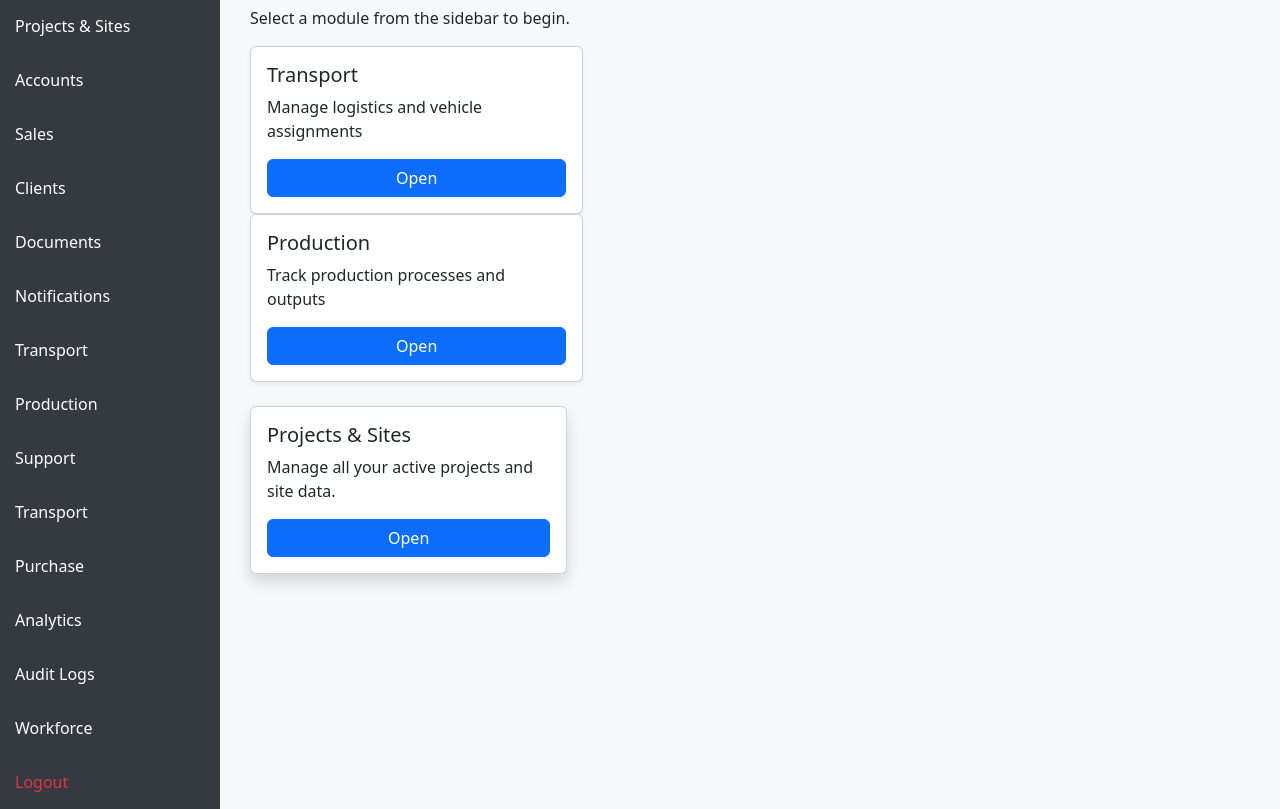
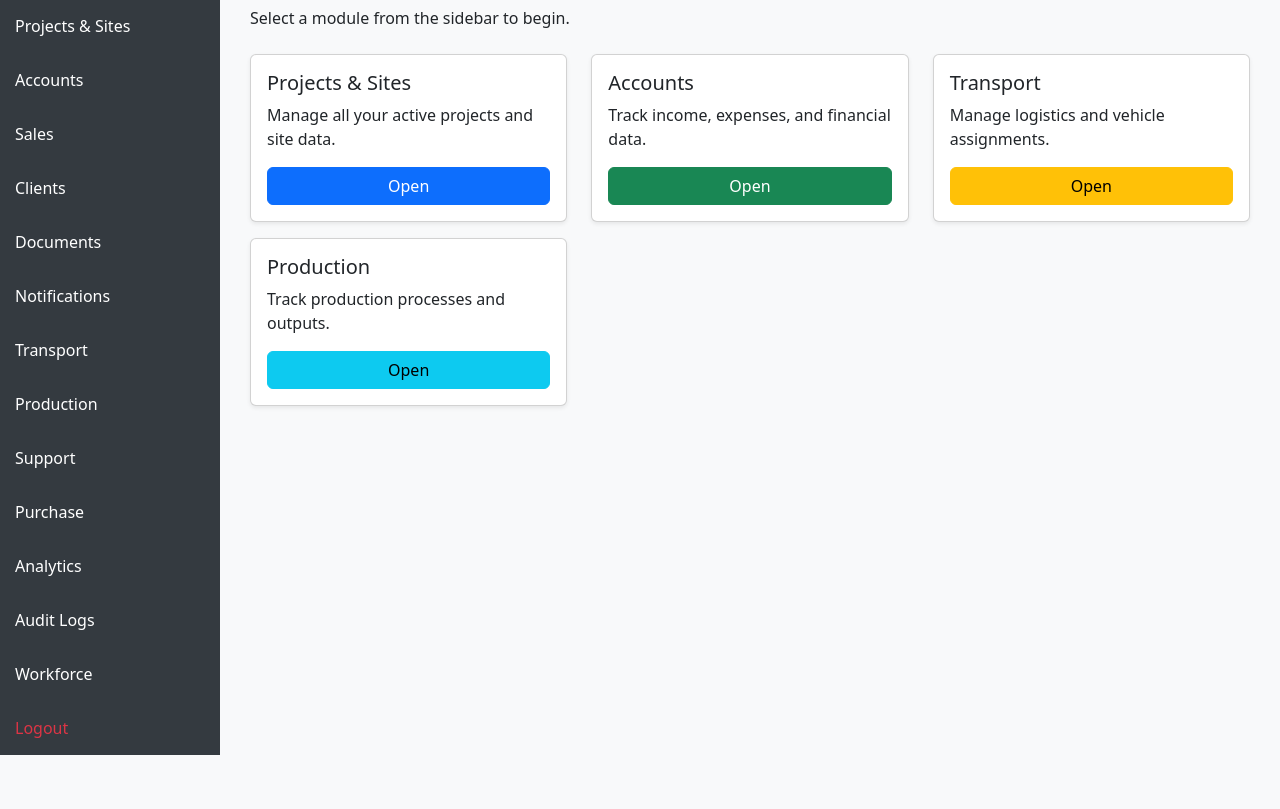
Before and after one commit to Madhan12-tech/erp-management-system, a Python web app: template templates/dashboard.html in a window 1280 px wide. Shown: the part 70-879 px from the top of the page. After the commit the page ends 825 px from the top, so only its background shows below. Run offline with Jinja, Linux system fonts and the light colour scheme; the template is opened without the code that fills it, so the values that code supplies are empty.

Commit message:
Update dashboard.html

```diff
--- a/templates/dashboard.html
+++ b/templates/dashboard.html
@@ -35,6 +35,7 @@
         }
         .card:hover {
             transform: scale(1.02);
+            box-shadow: 0 0 15px rgba(0, 0, 0, 0.2);
         }
     </style>
 </head>
@@ -42,7 +43,7 @@
     <div class="sidebar">
         <h4 class="text-center py-3">ERP Modules</h4>
         <a href="/project-sites">Projects & Sites</a>
-        <a href="#">Accounts</a>
+        <a href="/accounts">Accounts</a>
         <a href="#">Sales</a>
         <a href="#">Clients</a>
         <a href="#">Documents</a>
@@ -50,7 +51,6 @@
         <a href="/transport">Transport</a>
         <a href="/production">Production</a>
         <a href="#">Support</a>
-        <a href="#">Transport</a>
         <a href="#">Purchase</a>
         <a href="#">Analytics</a>
         <a href="#">Audit Logs</a>
@@ -62,30 +62,41 @@
         <h2>Welcome {{ username }}!</h2>
         <p>Select a module from the sidebar to begin.</p>
 
-        <div class="col-md-4">
-  <div class="card shadow-sm p-3">
-    <h5>Transport</h5>
-    <p>Manage logistics and vehicle assignments</p>
-    <a href="/transport" class="btn btn-primary">Open</a>
-  </div>
-</div>
-<div class="col-md-4">
-  <div class="card shadow-sm p-3">
-    <h5>Production</h5>
-    <p>Track production processes and outputs</p>
-    <a href="/production" class="btn btn-primary">Open</a>
-  </div>
-</div>
-
         <div class="row mt-4">
             <div class="col-md-4 mb-3">
-                <div class="card p-3 shadow">
+                <div class="card p-3 shadow-sm">
                     <h5>Projects & Sites</h5>
                     <p>Manage all your active projects and site data.</p>
                     <a href="/project-sites" class="btn btn-primary">Open</a>
                 </div>
             </div>
-            <!-- Add more module cards here -->
+
+            <div class="col-md-4 mb-3">
+                <div class="card p-3 shadow-sm">
+                    <h5>Accounts</h5>
+                    <p>Track income, expenses, and financial data.</p>
+                    <a href="/accounts" class="btn btn-success">Open</a>
+                </div>
+            </div>
+
+            <div class="col-md-4 mb-3">
+                <div class="card p-3 shadow-sm">
+                    <h5>Transport</h5>
+                    <p>Manage logistics and vehicle assignments.</p>
+                    <a href="/transport" class="btn btn-warning">Open</a>
+                </div>
+            </div>
+
+            <div class="col-md-4 mb-3">
+                <div class="card p-3 shadow-sm">
+                    <h5>Production</h5>
+                    <p>Track production processes and outputs.</p>
+                    <a href="/production" class="btn btn-info">Open</a>
+                </div>
+            </div>
+
+            <!-- You can keep adding more module cards here -->
+
         </div>
     </div>
 </body>
```
